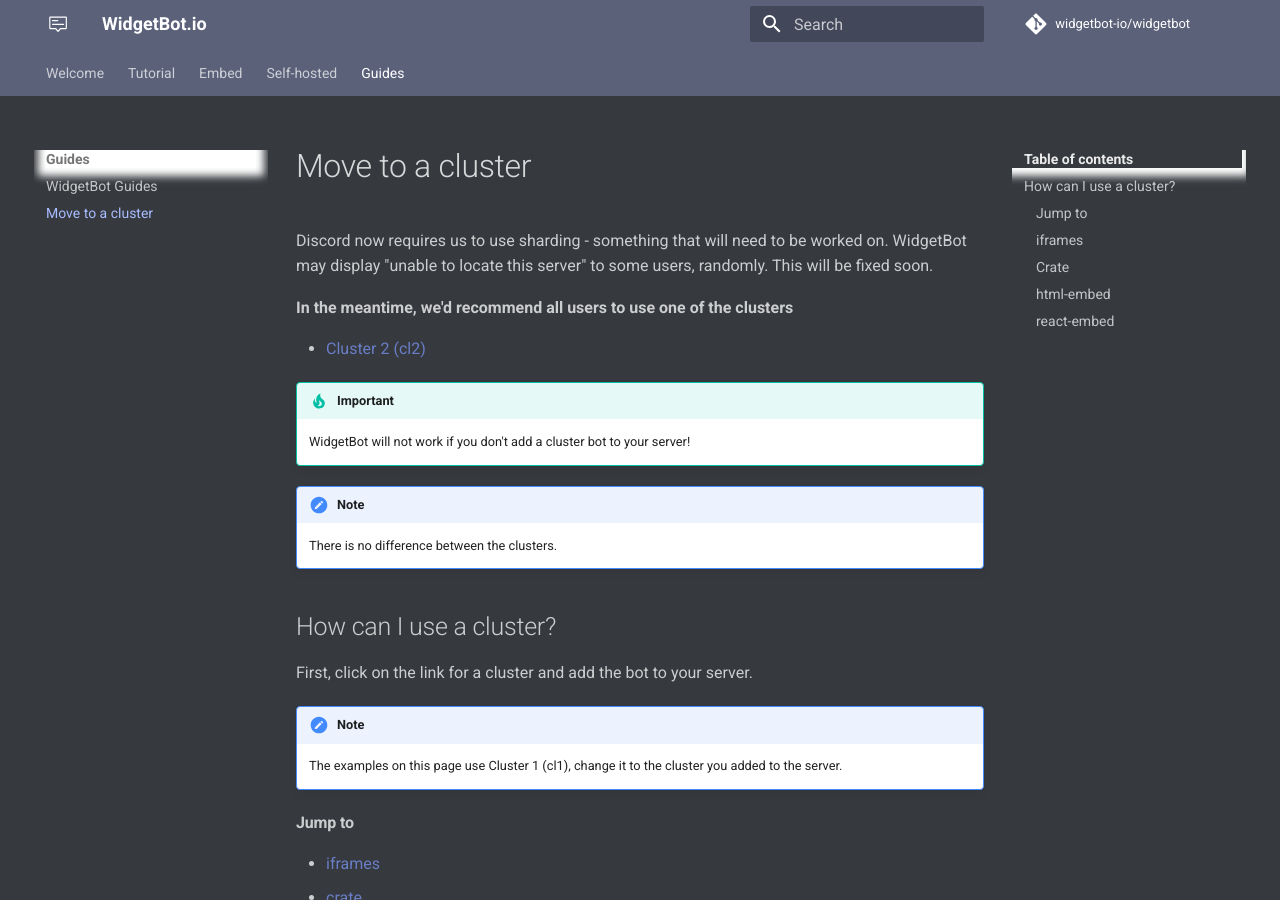
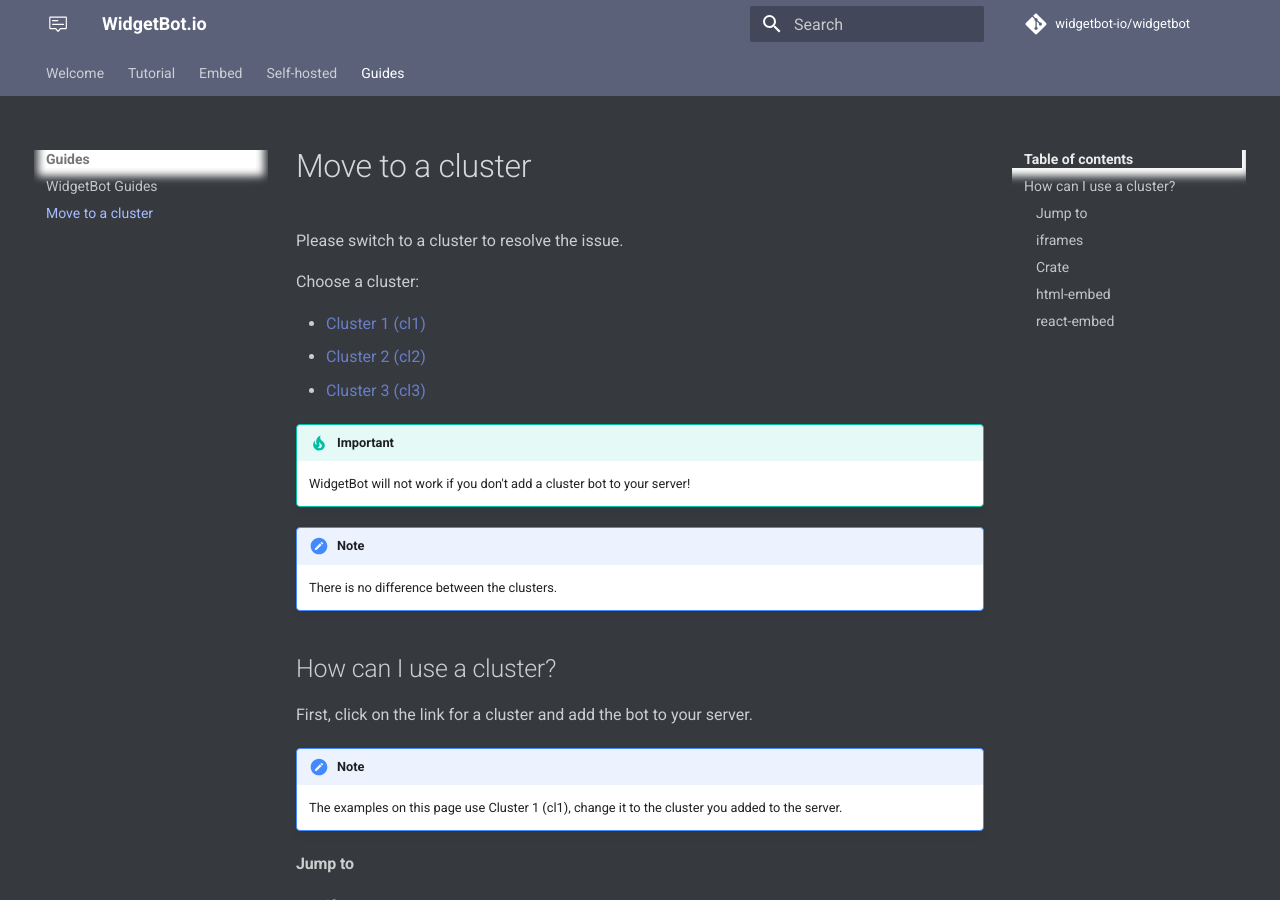
Before and after one commit to widgetbot-io/documentation, an MkDocs documentation site: the page built from docs/guides/move-to-cluster.md, in a window 1280 px wide and 900 px high. Built offline with MkDocs 1.6.1 and Material for MkDocs 9.7.7, drawn with Linux system fonts in a browser that asks for light colours; a script that is not in the unit is left out; comment, search, counter and statistics services are not loaded; old or Windows-style settings are respelled for this version of MkDocs.

Commit message:
update available clusters

```diff
--- a/docs/guides/move-to-cluster.md
+++ b/docs/guides/move-to-cluster.md
@@ -1,12 +1,10 @@
-Discord now requires us to use sharding - something that will need to be worked on. WidgetBot may display "unable to locate this server" to some users, randomly. This will be fixed soon.
+Please switch to a cluster to resolve the issue.
 
-**In the meantime, we'd recommend all users to use one of the clusters**
+Choose a cluster:
 
-<!--* [Cluster 1 (cl1)](https://discordapp.com/oauth2/authorize?client_id=454690519952523267&scope=bot&permissions=537218112)
-* [Cluster 3 (cl3)](https://discordapp.com/oauth2/authorize?client_id=454690769010425856&scope=bot&permissions=537218112)-->
-* [Cluster 2 (cl2)](https://school-b.us/wbot-cl2)
-<!--* [Cluster 4 (cl4)](https://school-b.us/wbot-cl4)-->
-<!-- Alternatively, if you want beta features such as letting guests mention users and use custom emotes, use [the beta version](https://discordapp.com/oauth2/authorize?client_id=356856478495408129&scope=bot&permissions=537218112). Note that this may have bugs. -->
+* [Cluster 1 (cl1)](https://add.widgetbot.io/cl1)
+* [Cluster 2 (cl2)](https://add.widgetbot.io/cl2)
+* [Cluster 3 (cl3)](https://add.widgetbot.io/cl3)
 
 !!! tip "Important"
     WidgetBot will not work if you don't add a cluster bot to your server!
```
Also changed, not shown: docs/tutorial/index.md (+3 -8 lines).
